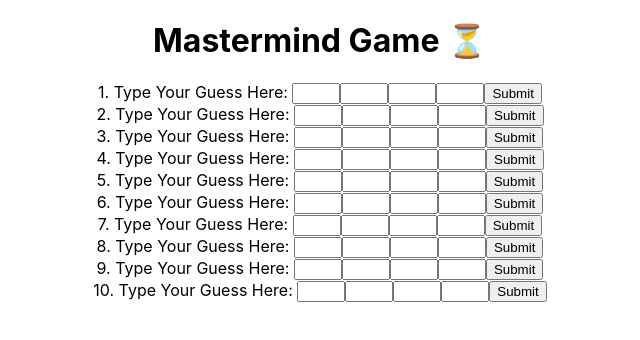
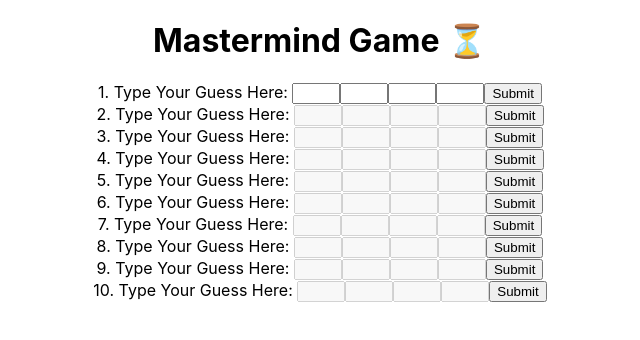
Before and after one commit to EmmaBin/mastermind, a React (Create React App) app: page / in a window 1280 px wide. Shown: the top 340 px of the page, without its empty margins (320-960 px from the left). Built offline with nearby package versions, Linux system fonts and the light colour scheme; no server answers.

Commit message:
updated current round state to enable/disable input field

```diff
--- a/src/App.js
+++ b/src/App.js
@@ -7,7 +7,7 @@ function App() {
   const [currentRound, setCurrentRound] = React.useState(0)
   const [difficultyLevel, setLevel] = React.useState(4)
   const [formDetail, setFormDetail] = React.useState([])
-  // when submit -> 1. create a new form object in the format of { index: 0, value: [1, 2, 3] }
+  // when submit -> 1. create a new arr like [1,3,4,5]
   // 2. push to formDetail Array
   // 3. check against secretCodes -> a new function needed here
   // 4. display feedback
@@ -16,7 +16,10 @@ function App() {
     e.preventDefault()
 
     const newForm = new FormData(e.target)
+    setFormDetail((prev) => [...prev, ...newForm.values()])
     console.log(...newForm.values())
+    console.log("all form data", formDetail)
+    setCurrentRound((prev) => prev + 1)
 
 
   }
--- a/src/components/InputForm.jsx
+++ b/src/components/InputForm.jsx
@@ -1,11 +1,11 @@
 export default function InputForm({ index, handleSubmit, currentRound, difficultyLevel }) {
     //if current round is not equal to index, disable the input
-    // const isDisabled =
+    const isDisabled = currentRound !== index
     return (
         <div >
             <form onSubmit={handleSubmit}>
                 <label>{index + 1}. Type Your Guess Here: </label>
-                {Array.from({ length: difficultyLevel }, (_, i) => <input key={i} type="number" min={0} max={7} name={i} required />)
+                {Array.from({ length: difficultyLevel }, (_, i) => <input key={i} type="number" min={0} max={7} name={i} required disabled={isDisabled} />)
                 }
                 <button type="submit">Submit</button>
             </form>
```
